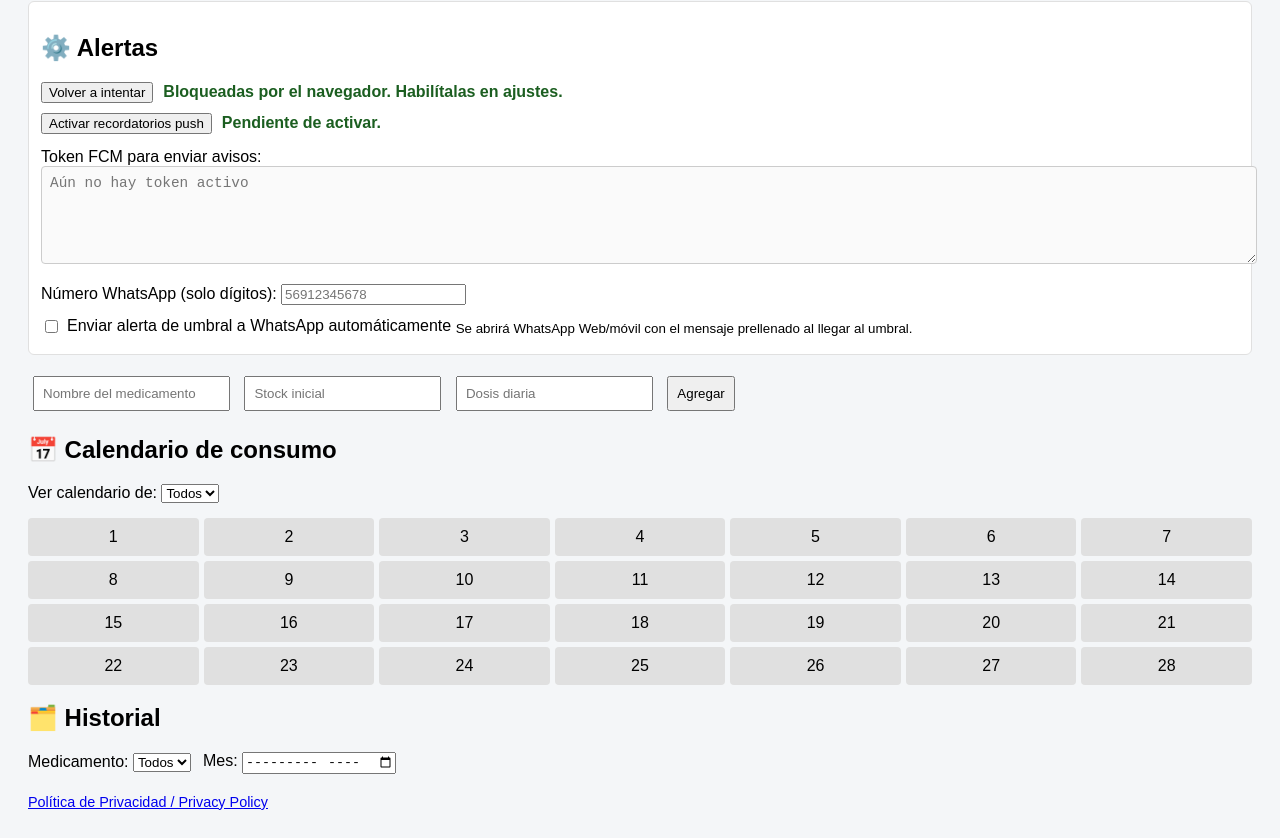
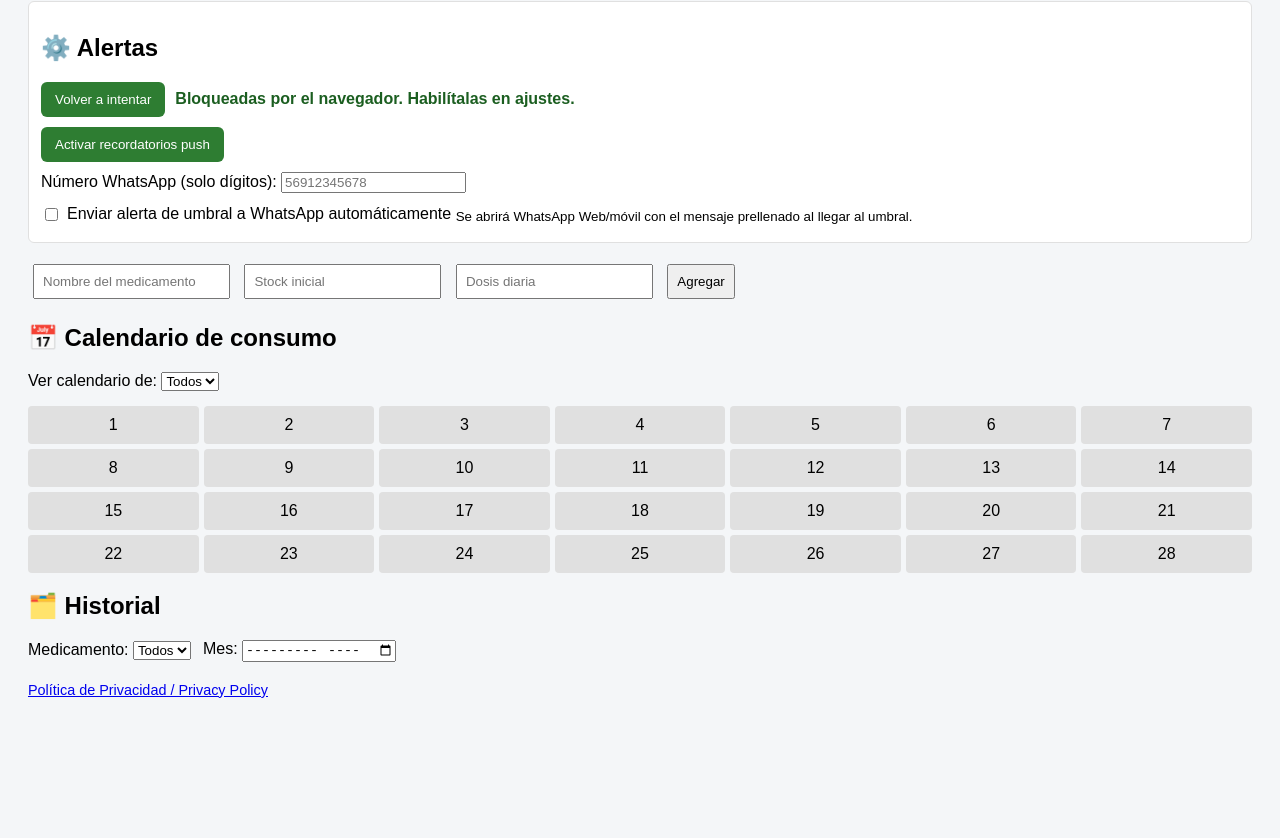
Before and after one commit to JohannaGonzalezInacap/johannagonzalezinacap.github.io, a plain HTML site: page index.html in a window 1280 px wide. Shown: the part 108-946 px from the top of the page. After the commit the page ends 834 px from the top, so only its background shows below. Drawn offline with Linux system fonts and the light colour scheme.

Commit message:
ui: hide token and improve buttons

```diff
--- a/app.js
+++ b/app.js
@@ -27,6 +27,12 @@ let reminderState = JSON.parse(localStorage.getItem("reminderState")) || {
   date: hoy(),
   entries: {}
 };
+
+function setActionButtonState(btn, isDone, labelDone, labelDefault) {
+  if (!btn) return;
+  btn.textContent = isDone ? labelDone : labelDefault;
+  btn.disabled = isDone;
+}
 
 // 🔒 Normalizar datos antiguos (muy importante)
 medicamentos = medicamentos.map(med => ({
@@ -123,13 +129,13 @@ function renderNotifStatus() {
   const perm = Notification.permission;
   if (perm === "granted") {
     notifStatus.textContent = "Notificaciones activadas.";
-    notifBtn.textContent = "Revisar permisos";
+    setActionButtonState(notifBtn, true, "Notificaciones activadas", "Activar notificaciones");
   } else if (perm === "denied") {
     notifStatus.textContent = "Bloqueadas por el navegador. Habilítalas en ajustes.";
-    notifBtn.textContent = "Volver a intentar";
+    setActionButtonState(notifBtn, false, "", "Volver a intentar");
   } else {
     notifStatus.textContent = "Pendientes de activar.";
-    notifBtn.textContent = "Activar notificaciones";
+    setActionButtonState(notifBtn, false, "", "Activar notificaciones");
   }
 }
 
@@ -166,7 +172,7 @@ function renderPushUI(token, permission) {
   }
 
   pushBtn.disabled = false;
-  pushBtn.textContent = isReady ? "Suscripción FCM activa" : "Activar recordatorios push";
+  setActionButtonState(pushBtn, isReady, "Suscripción FCM activa", "Activar recordatorios push");
   pushStatus.textContent = isReady
     ? "Firebase Cloud Messaging listo. Usa el token para enviar avisos."
     : "Pendiente de activar.";
--- a/index.html
+++ b/index.html
@@ -21,17 +21,14 @@
   <section class="settings">
     <h2>⚙️ Alertas</h2>
     <div class="notif-row">
-      <button type="button" id="notifBtn">Activar notificaciones</button>
+      <button type="button" id="notifBtn" class="primary-btn">Activar notificaciones</button>
       <span id="notifStatus" aria-live="polite"></span>
     </div>
     <div class="push-row">
       <div class="push-actions">
-        <button type="button" id="pushBtn">Activar recordatorios push</button>
+        <button type="button" id="pushBtn" class="primary-btn">Activar recordatorios push</button>
         <span id="pushStatus" aria-live="polite"></span>
       </div>
-      <label class="push-label">Token FCM para enviar avisos:
-        <textarea id="pushData" readonly rows="4" placeholder="Aún no hay token activo"></textarea>
-      </label>
     </div>
     <label>
       Número WhatsApp (solo dígitos):
--- a/style.css
+++ b/style.css
@@ -2,6 +2,26 @@ body {
   font-family: Arial, sans-serif;
   padding: 20px;
   background: #f4f6f8;
+}
+
+.primary-btn {
+  background: #2e7d32;
+  color: #fff;
+  border: none;
+  border-radius: 6px;
+  padding: 10px 14px;
+  cursor: pointer;
+  transition: background 0.2s ease, opacity 0.2s ease;
+}
+
+.primary-btn:hover:enabled {
+  background: #256628;
+}
+
+.primary-btn:disabled {
+  background: #9e9e9e;
+  cursor: not-allowed;
+  opacity: 0.8;
 }
 
 h1 {
```
